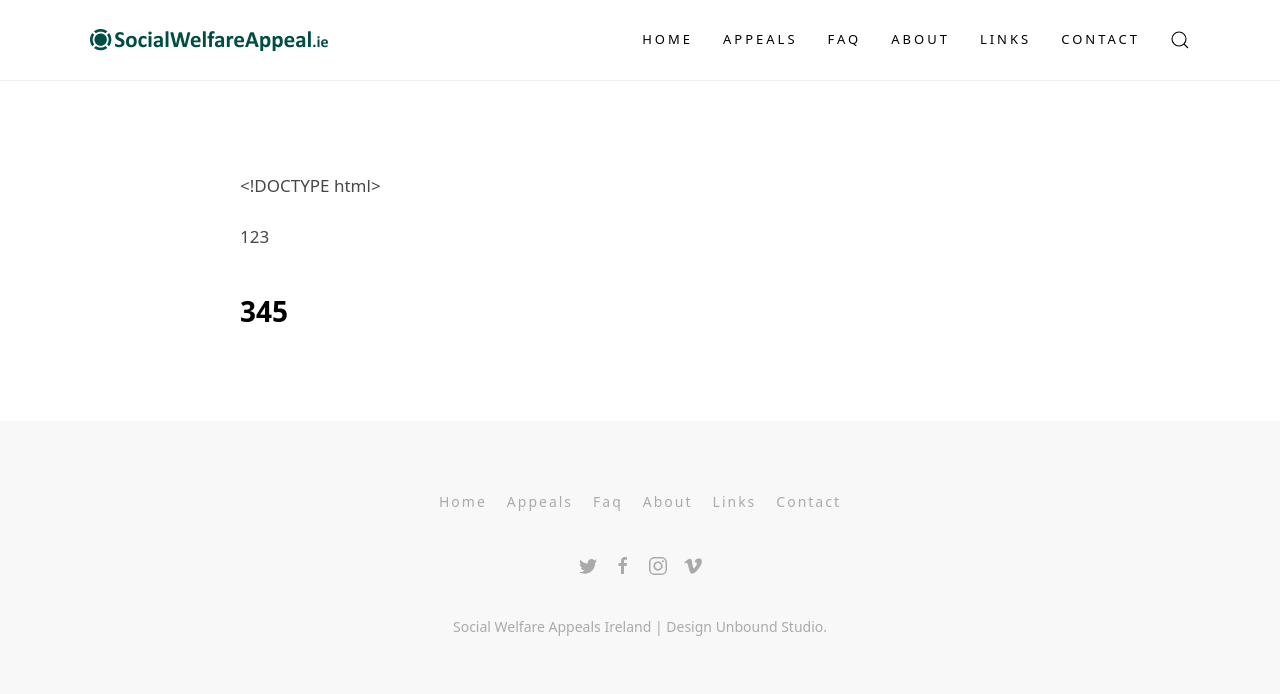
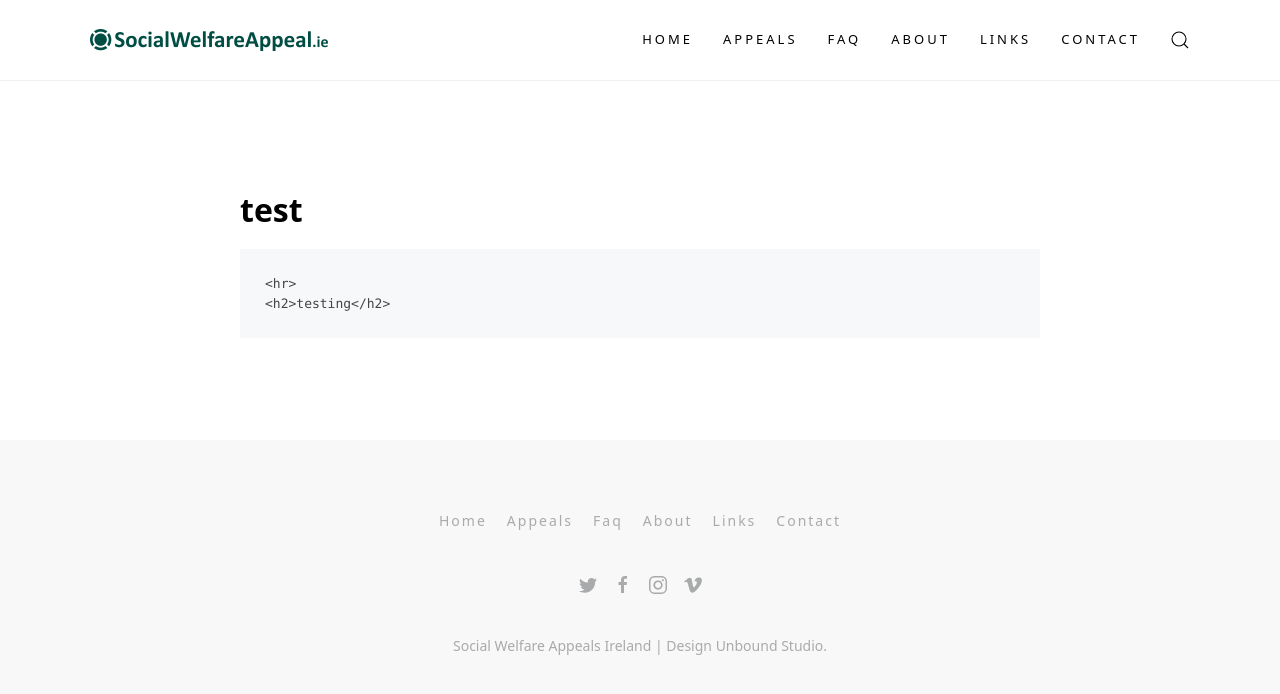
Before and after one commit to robbertl/socialwelfareappeal, a Jekyll site: the page built from test.md, in a window 1280 px wide. Shown: the top 694 px of the page. Built offline with Jekyll 4.4.1, drawn with Linux system fonts in a browser that asks for light colours.

Commit message:
Update test.md

```diff
--- a/test.md
+++ b/test.md
@@ -2,15 +2,6 @@
 layout: page
 ---
 
-<!DOCTYPE html>
-<html lang="en">
-<head>
-    <meta charset="UTF-8">
-    <title>Some Title</title>
-</head>
-<body>
-123
-
-<h2>345</h2>
-</body>
-</html>
+<h1>test</h1>
+    <hr>
+    <h2>testing</h2>
```
